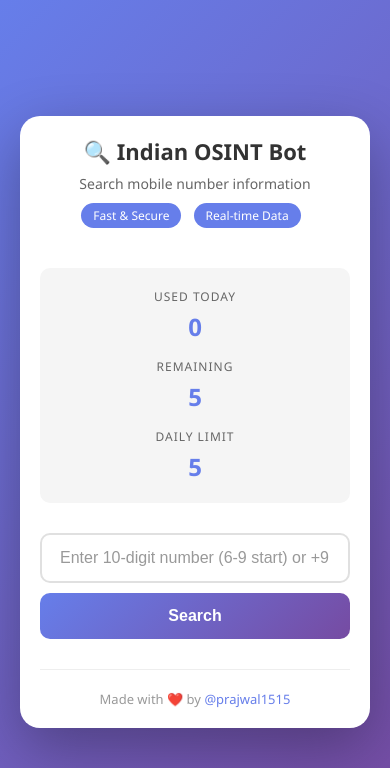
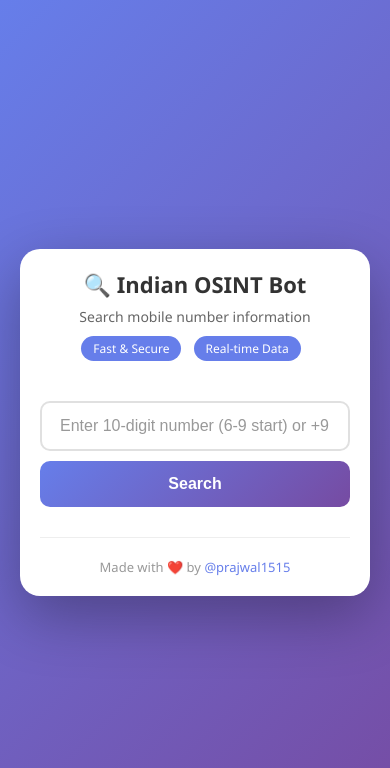
Before and after one commit to syprajwal4-hue/osint-bot, a Flask app: page / in a window 390 px wide. Shown: the top 768 px of the page. Run offline with Flask 3, Linux system fonts and the light colour scheme.

Commit message:
Feature: Remove daily limit, fetch all records, optimize for mobile users

```diff
--- a/app.py
+++ b/app.py
@@ -10,21 +10,7 @@ logging.basicConfig(level=logging.INFO)
 
 # ===================== CONFIG =====================
 API_URL = "https://api.b77bf911.workers.dev/mobile?number="
-DAILY_LIMIT = 5
 # =================================================
-
-# In-memory storage (use database in production)
-user_queries = {}
-
-def get_today_count(user_ip):
-    today = datetime.utcnow().strftime("%Y-%m-%d")
-    return user_queries.get(user_ip, {}).get(today, 0)
-
-def increment_count(user_ip):
-    today = datetime.utcnow().strftime("%Y-%m-%d")
-    if user_ip not in user_queries:
-        user_queries[user_ip] = {}
-    user_queries[user_ip][today] = get_today_count(user_ip) + 1
 
 async def fetch_number(phone: str):
     if not re.match(r'^[6-9]\d{9}$', phone):
@@ -54,7 +40,7 @@ async def fetch_number(phone: str):
                 if not records:
                     return None, f"No info found for +91{phone}"
 
-                return records[:5], None
+                return records, None
     except asyncio.TimeoutError:
         return None, "Request timeout. API not responding."
     except aiohttp.ClientError as e:
@@ -72,14 +58,6 @@ def search():
     try:
         data = request.get_json()
         phone = data.get('phone', '').strip().replace(' ', '').replace('+91', '')
-        user_ip = request.remote_addr
-
-        # Check daily limit
-        if get_today_count(user_ip) >= DAILY_LIMIT:
-            return jsonify({
-                'success': False,
-                'error': f'Daily limit reached ({DAILY_LIMIT} queries/day). Try tomorrow!'
-            }), 429
 
         # Validate phone
         if not re.match(r'^\d{10}$', phone):
@@ -100,8 +78,6 @@ def search():
                 'error': error or 'No records found'
             }), 400
 
-        increment_count(user_ip)
-
         # Format response
         formatted = []
         for r in records:
@@ -119,8 +95,7 @@ def search():
             'success': True,
             'phone': f'+91{phone}',
             'count': len(formatted),
-            'records': formatted,
-            'remaining': DAILY_LIMIT - get_today_count(user_ip)
+            'records': formatted
         })
 
     except Exception as e:
@@ -132,12 +107,8 @@ def search():
 
 @app.route('/stats', methods=['GET'])
 def stats():
-    user_ip = request.remote_addr
-    used = get_today_count(user_ip)
     return jsonify({
-        'used': used,
-        'limit': DAILY_LIMIT,
-        'remaining': max(0, DAILY_LIMIT - used)
+        'status': 'ok'
     })
 
 if __name__ == '__main__':
--- a/templates/index.html
+++ b/templates/index.html
@@ -288,20 +288,7 @@
             <span class="badge">Real-time Data</span>
         </div>
 
-        <div class="stats">
-            <div class="stat-item">
-                <div class="label">Used Today</div>
-                <div class="value" id="used">0</div>
-            </div>
-            <div class="stat-item">
-                <div class="label">Remaining</div>
-                <div class="value" id="remaining">5</div>
-            </div>
-            <div class="stat-item">
-                <div class="label">Daily Limit</div>
-                <div class="value">5</div>
-            </div>
-        </div>
+
 
         <div class="search-box">
             <input
@@ -337,14 +324,7 @@
         });
 
         async function loadStats() {
-            try {
-                const response = await fetch('/stats');
-                const data = await response.json();
-                document.getElementById('used').textContent = data.used;
-                document.getElementById('remaining').textContent = data.remaining;
-            } catch (e) {
-                console.error('Error loading stats:', e);
-            }
+            // Stats removed - no more daily limits
         }
 
         async function searchNumber() {
@@ -425,7 +405,6 @@
             });
 
             html += '</div>';
-            html += `<div style="text-align: center; color: #999; font-size: 12px; margin-top: 15px;">Remaining queries: ${data.remaining}/5</div>`;
             resultsDiv.innerHTML = html;
         }
 
```
